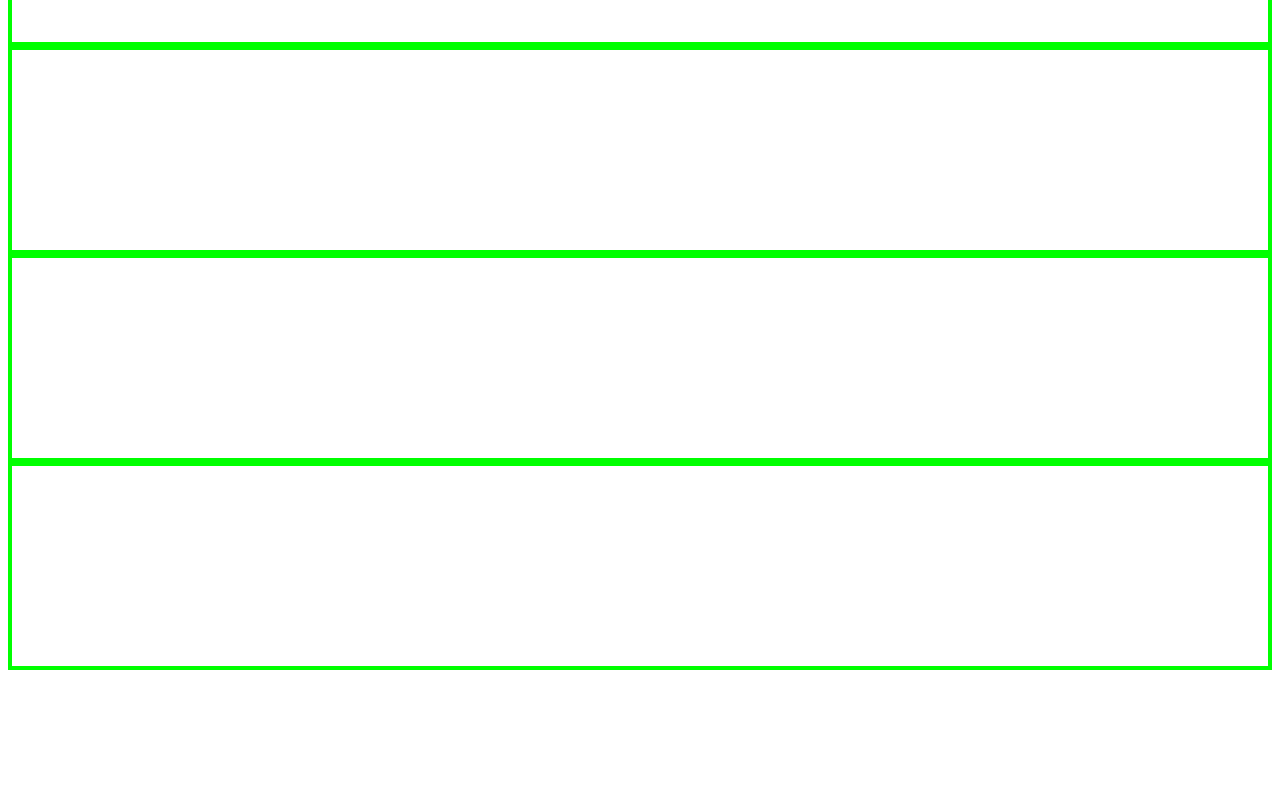
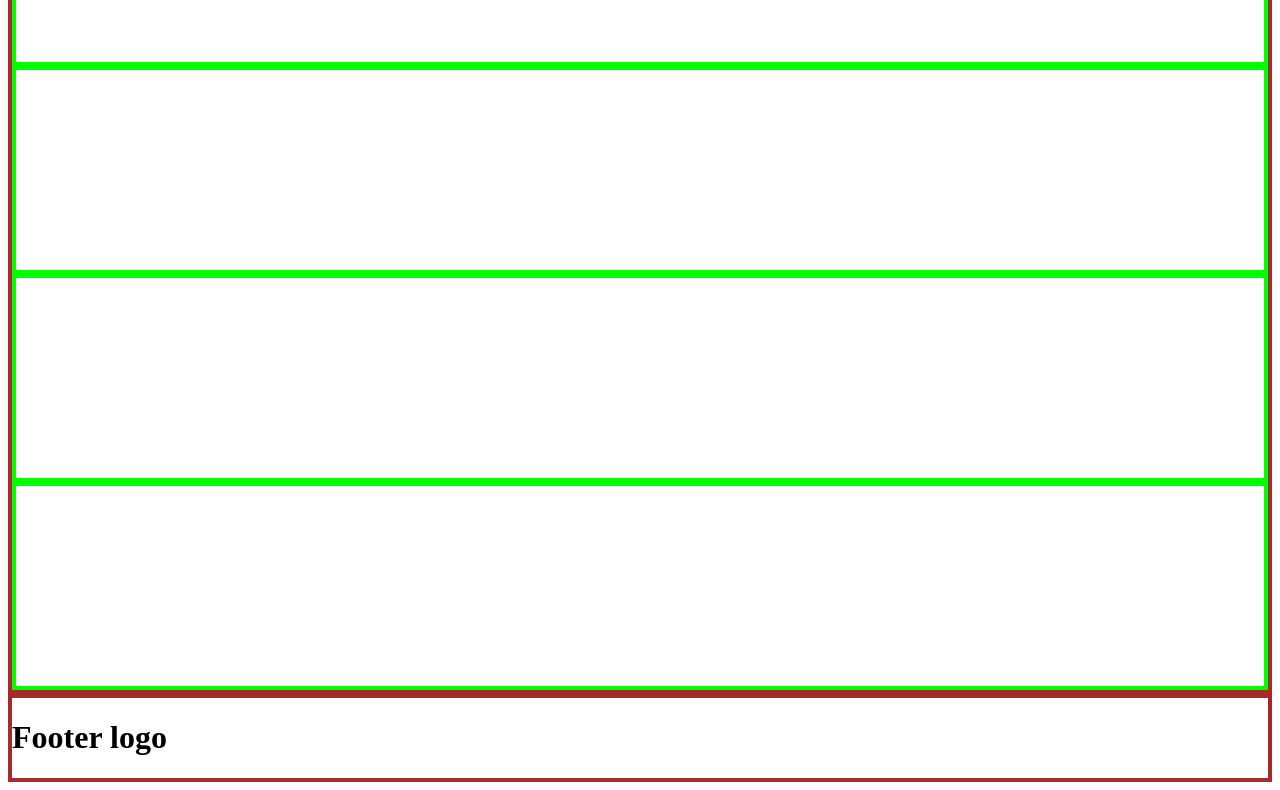
Before and after one commit to ManuelDAssoro/landing-page, a plain HTML site: page index.html in a window 1280 px wide. Shown: the part 242-1032 px from the top of the page. Before the commit the page ends 920 px from the top, so only its background shows below. Drawn offline with Linux system fonts and the light colour scheme.

Commit message:
add reset stylesheet

```diff
--- a/index.css
+++ b/index.css
@@ -2,3 +2,8 @@ section {
   border: 4px solid lime;
   min-height: 200px;
 }
+
+header, footer, main {
+  border: 4px solid brown;
+  min-height: 50px;
+}
--- a/index.html
+++ b/index.html
@@ -1,6 +1,7 @@
 <!DOCTYPE html>
 <html lang="en">
 <head>
+    <link rel="reset-styles" href="reset.css">
     <link rel="stylesheet" href="index.css">
     <meta charset="UTF-8">
     <meta name="viewport" content="width=device-width, initial-scale=1.0">
@@ -9,22 +10,34 @@
 <body>
 
 <header>
-    <h1> Header logo</h1>
+    <div class = "header-logo">
+        <h1> Header logo</h1>
+    </div>
 </header>
+
 <main>
 
 <section class="hero">
+
 </section>
 
 <section class = "information">
+
 </section>
 
 <section class = "quote">
+
 </section>
 
 <section class = "sign up">
+
 </section>
 
 </main>
+
+<footer>
+    <h1> Footer logo</h1>
+</footer>
+
 </body>
 </html>
--- /dev/null
+++ b/reset.css
@@ -0,0 +1,48 @@
+/* http://meyerweb.com/eric/tools/css/reset/
+   v2.0 | 20110126
+   License: none (public domain)
+*/
+
+html, body, div, span, applet, object, iframe,
+h1, h2, h3, h4, h5, h6, p, blockquote, pre,
+a, abbr, acronym, address, big, cite, code,
+del, dfn, em, img, ins, kbd, q, s, samp,
+small, strike, strong, sub, sup, tt, var,
+b, u, i, center,
+dl, dt, dd, ol, ul, li,
+fieldset, form, label, legend,
+table, caption, tbody, tfoot, thead, tr, th, td,
+article, aside, canvas, details, embed,
+figure, figcaption, footer, header, hgroup,
+menu, nav, output, ruby, section, summary,
+time, mark, audio, video {
+	margin: 0;
+	padding: 0;
+	border: 0;
+	font-size: 100%;
+	font: inherit;
+	vertical-align: baseline;
+}
+/* HTML5 display-role reset for older browsers */
+article, aside, details, figcaption, figure,
+footer, header, hgroup, menu, nav, section {
+	display: block;
+}
+body {
+	line-height: 1;
+}
+ol, ul {
+	list-style: none;
+}
+blockquote, q {
+	quotes: none;
+}
+blockquote:before, blockquote:after,
+q:before, q:after {
+	content: '';
+	content: none;
+}
+table {
+	border-collapse: collapse;
+	border-spacing: 0;
+}
```
